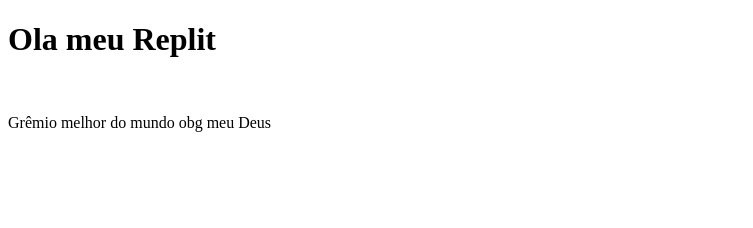
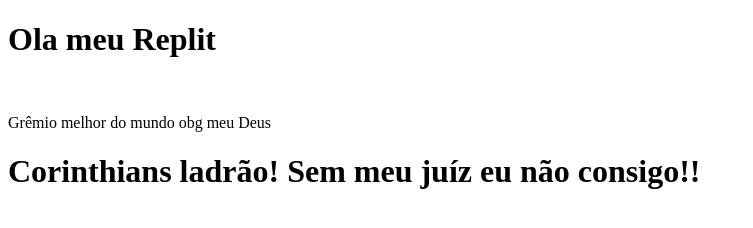
Before and after one commit to tiagosenc/Teste, a plain HTML site: page index.html in a window 1280 px wide. Shown: the whole page, without its empty margins (0-753 px from the left). Drawn offline with Linux system fonts and the light colour scheme.

Commit message:
Novo <h1>

```diff
--- a/index.html
+++ b/index.html
@@ -9,5 +9,6 @@
 <h1>Ola meu Replit</h1>
 	<p>&nbsp;</p>
 	<p>Grêmio melhor do mundo obg meu Deus</p>
+	<h1>Corinthians ladrão! Sem meu juíz eu não consigo!!</h1>
 </body>
 </html>
```
